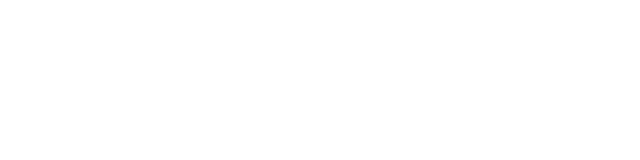
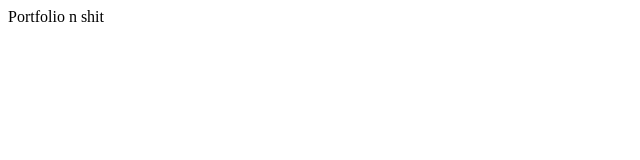
Before and after one commit to zombigiraffe/react-portfolio, a React (Create React App) app: page / in a window 1280 px wide. Shown: the top 160 px of the page, without its empty margins (0-640 px from the left). Built offline with nearby package versions, Linux system fonts and the light colour scheme.

Commit message:
flash bang your face

```diff
--- a/public/index.html
+++ b/public/index.html
@@ -2,42 +2,15 @@
 <html lang="en">
   <head>
     <meta charset="utf-8" />
-    <link rel="icon" href="%PUBLIC_URL%/favicon.ico" />
     <meta name="viewport" content="width=device-width, initial-scale=1" />
     <meta name="theme-color" content="#000000" />
     <meta
       name="description"
       content="Web site created using create-react-app"
     />
-    <link rel="apple-touch-icon" href="%PUBLIC_URL%/logo192.png" />
-    <!--
-      manifest.json provides metadata used when your web app is installed on a
-      user's mobile device or desktop. See https://developers.google.com/web/fundamentals/web-app-manifest/
-    -->
-    <link rel="manifest" href="%PUBLIC_URL%/manifest.json" />
-    <!--
-      Notice the use of %PUBLIC_URL% in the tags above.
-      It will be replaced with the URL of the `public` folder during the build.
-      Only files inside the `public` folder can be referenced from the HTML.
-
-      Unlike "/favicon.ico" or "favicon.ico", "%PUBLIC_URL%/favicon.ico" will
-      work correctly both with client-side routing and a non-root public URL.
-      Learn how to configure a non-root public URL by running `npm run build`.
-    -->
     <title>React App</title>
   </head>
   <body>
-    <noscript>You need to enable JavaScript to run this app.</noscript>
     <div id="root"></div>
-    <!--
-      This HTML file is a template.
-      If you open it directly in the browser, you will see an empty page.
-
-      You can add webfonts, meta tags, or analytics to this file.
-      The build step will place the bundled scripts into the <body> tag.
-
-      To begin the development, run `npm start` or `yarn start`.
-      To create a production bundle, use `npm run build` or `yarn build`.
-    -->
   </body>
 </html>
--- a/src/App.js
+++ b/src/App.js
@@ -1,7 +1,9 @@
+import React from "react"
 
 function App() {
   return (
     <div className="App">
+    Portfolio n shit
     </div>
   );
 }
--- a/src/index.js
+++ b/src/index.js
@@ -1,10 +1,5 @@
 import React from 'react';
-import ReactDOM from 'react-dom/client';
+import ReactDOM from 'react-dom';
 import App from './App';
 
-const root = ReactDOM.createRoot(document.getElementById('root'));
-root.render(
-  <React.StrictMode>
-    <App />
-  </React.StrictMode>
-);
+ReactDOM.render(<App />, document.getElementById("root"));
```
Also changed, not shown: src/components/footer.jsx (added).
